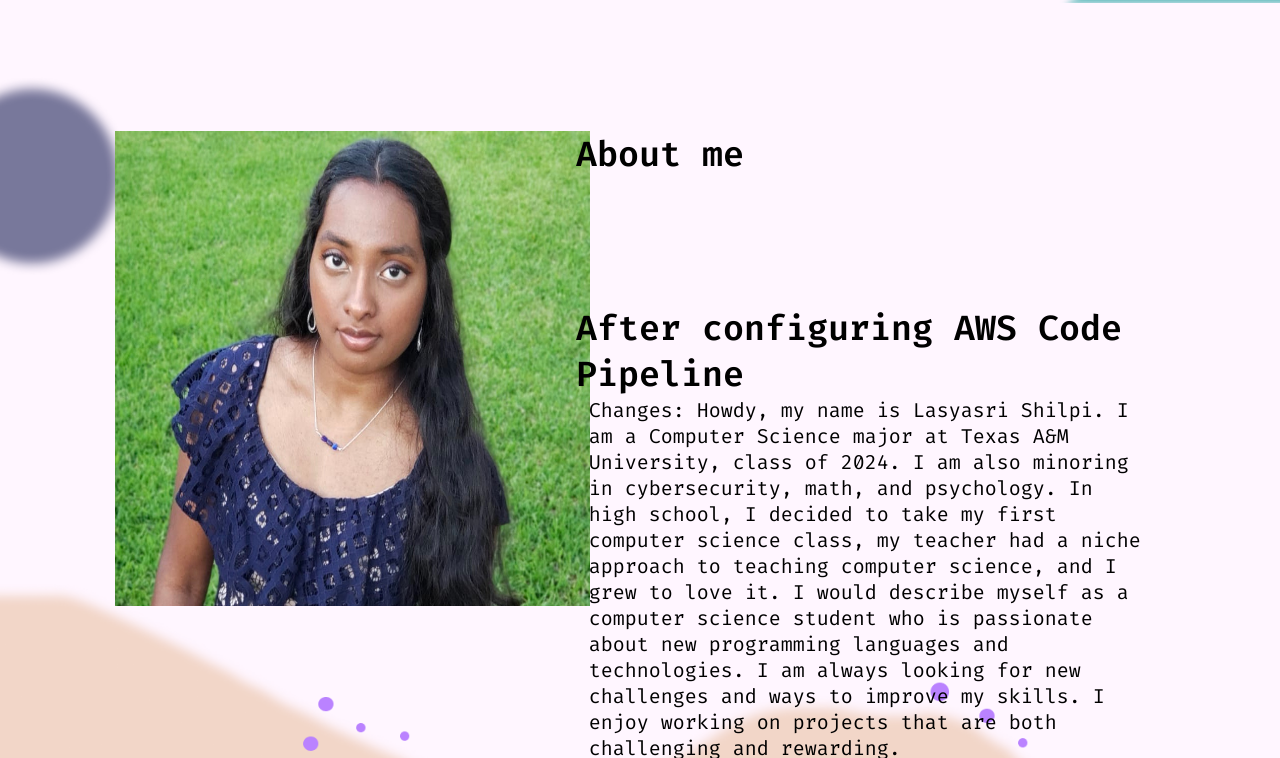
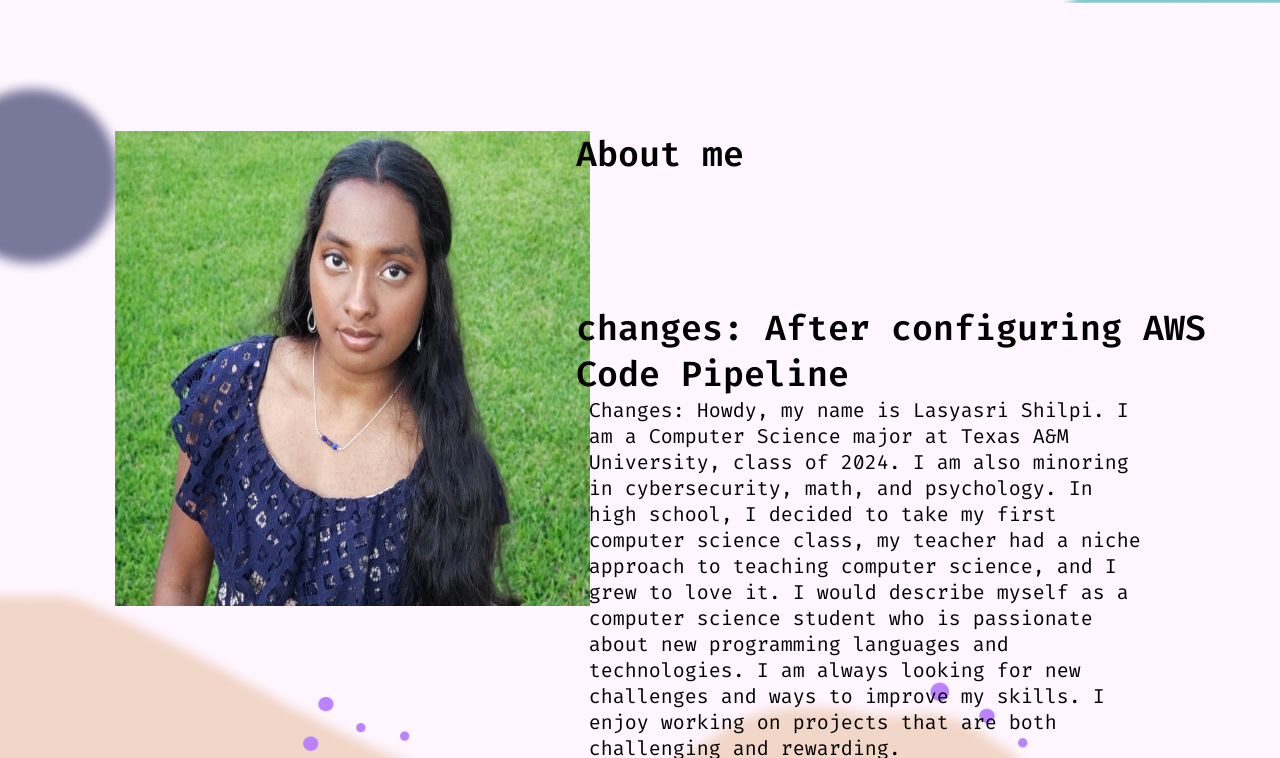
Before and after one commit to lasya-shilpi/cs412lshilpi, a plain HTML site: page Project_local/index.html in a window 1280 px wide. Shown: the part 797-1555 px from the top of the page. Drawn offline with Linux system fonts and the light colour scheme.

Commit message:
modified index.html

```diff
--- a/Project_local/index.html
+++ b/Project_local/index.html
@@ -28,7 +28,7 @@
 <div class="about_me">
     <img src="images/9968773f-da04-4c9a-84ac-0331f44c1f76.jpg" alt="" style="max-width: 100%; max-width: 100%;">
     <h1 style="max-width: 100%; max-height: 100%;">About me</h1>
-    <h1 style="max-width: 100%; max-height: 100%;">After configuring AWS Code Pipeline</h1>
+    <h1 style="max-width: 100%; max-height: 100%;"> changes: After configuring AWS Code Pipeline</h1>
     <p style="max-width: 100%; max-height: 100%;">Changes: Howdy, my name is Lasyasri Shilpi. I am a Computer Science major at Texas A&M University, class of 2024. I am also minoring in cybersecurity, math, and psychology. In high school, I decided to take my first computer science class, my teacher had a niche approach to teaching computer science, and I grew to love it. I would describe myself as a computer science student who is passionate about new programming languages and technologies. I am always looking for new challenges and ways to improve my skills. I enjoy working on projects that are both challenging and rewarding.</p>
     <a class= "linkedin" href="https://www.linkedin.com/in/lasyasri-shilpi/">Linkedin </a>
     <a class= "mail" href="mailto: shilpilasya@tamu.edu">Contact me</a>
```
